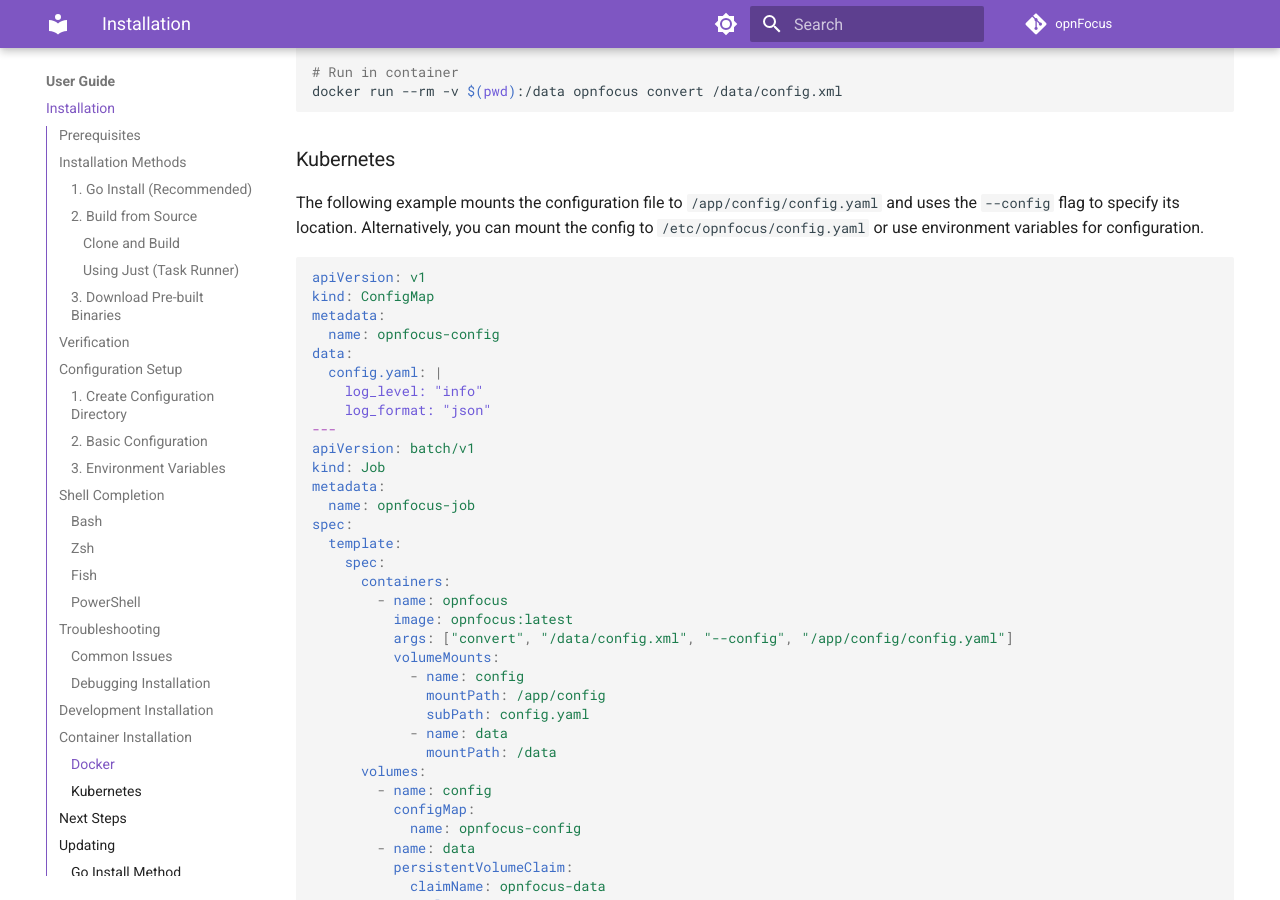
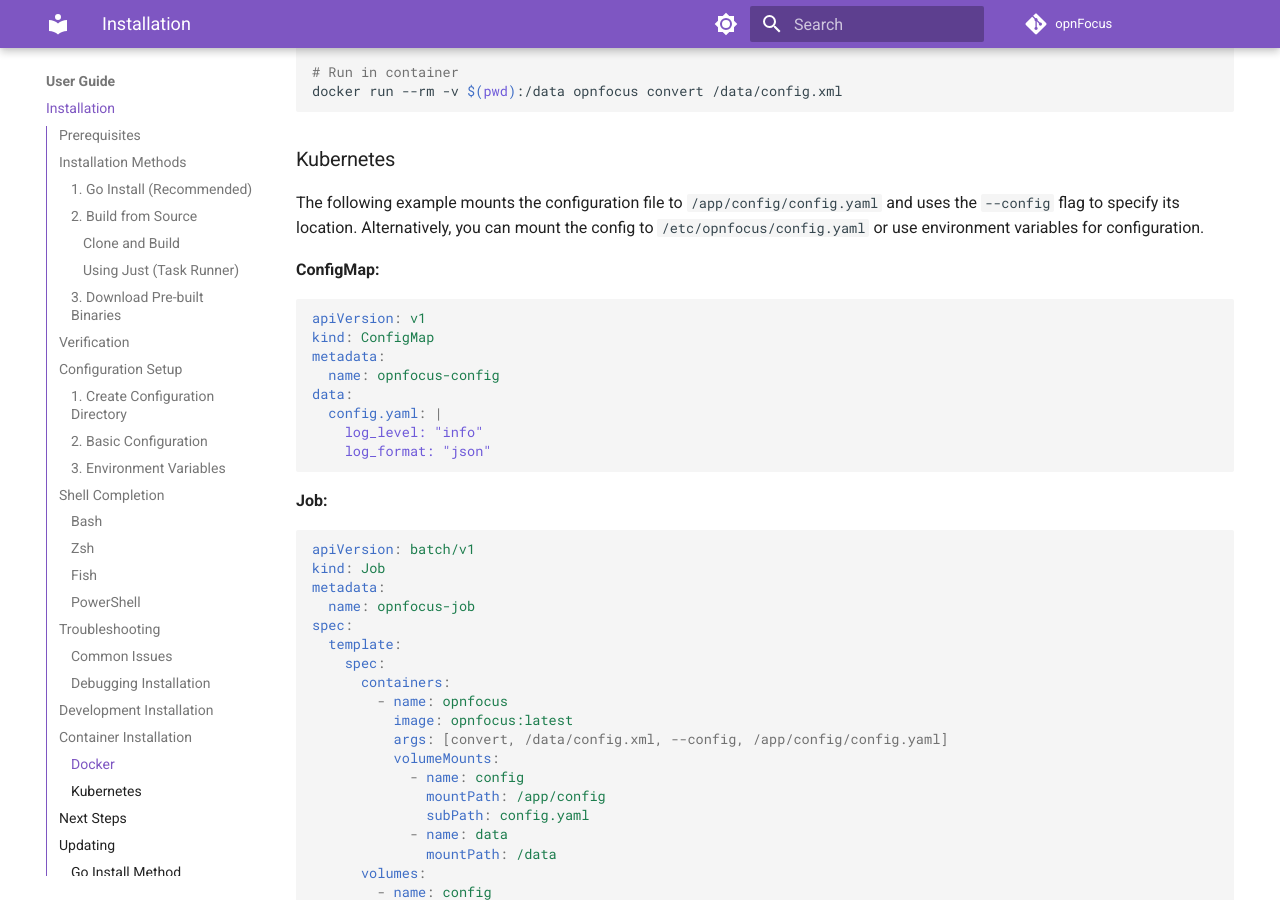
Before and after one commit to EvilBit-Labs/opnDossier, an MkDocs documentation site: the page built from docs/user-guide/installation.md, in a window 1280 px wide and 900 px high, scrolled down 5232 px. Built offline with MkDocs 1.6.1 and Material for MkDocs 9.7.7, drawn with Linux system fonts in a browser that asks for light colours; comment, search, counter and statistics services are not loaded; the version menu is left out.

Commit message:
fix(docs): update issue template and installation guide
- Modified the issue template to escape the Just version comment for clarity.
- Added a ConfigMap example and a Job example in the installation guide for Kubernetes, enhancing documentation for users.

Tested with `just test` and `just ci-check`, all checks passed successfully.

````diff
--- a/docs/user-guide/installation.md
+++ b/docs/user-guide/installation.md
@@ -257,6 +257,8 @@
 
 The following example mounts the configuration file to `/app/config/config.yaml` and uses the `--config` flag to specify its location. Alternatively, you can mount the config to `/etc/opnfocus/config.yaml` or use environment variables for configuration.
 
+**ConfigMap:**
+
 ```yaml
 apiVersion: v1
 kind: ConfigMap
@@ -266,7 +268,11 @@
   config.yaml: |
     log_level: "info"
     log_format: "json"
----
+```
+
+**Job:**
+
+```yaml
 apiVersion: batch/v1
 kind: Job
 metadata:
@@ -277,7 +283,7 @@
       containers:
         - name: opnfocus
           image: opnfocus:latest
-          args: ["convert", "/data/config.xml", "--config", "/app/config/config.yaml"]
+          args: [convert, /data/config.xml, --config, /app/config/config.yaml]
           volumeMounts:
             - name: config
               mountPath: /app/config
````
Also changed, not shown: .github/issue_template.md.
